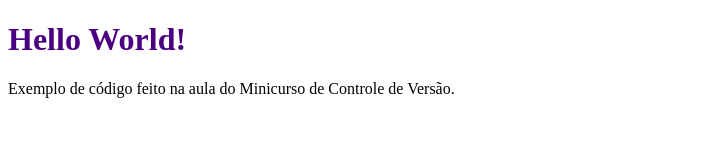
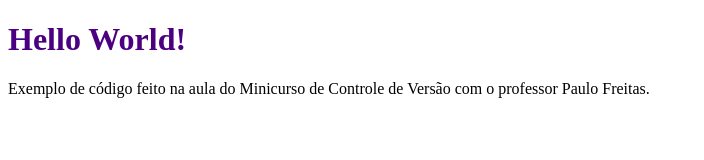
Before and after one commit to guatxinim/aula-minicurso, a plain HTML site: page index.html in a window 1280 px wide. Shown: the whole page, without its empty margins (0-704 px from the left). Drawn offline with Linux system fonts and the light colour scheme.

Commit message:
Adicionando conteúdo à página principal

```diff
--- a/index.html
+++ b/index.html
@@ -10,7 +10,7 @@
 <body>
 
     <h1 style="color: indigo;">Hello World!</h1>
-    <p>Exemplo de código feito na aula do Minicurso de Controle de Versão.</p>
+    <p>Exemplo de código feito na aula do Minicurso de Controle de Versão com o professor Paulo Freitas.</p>
 
 </body>
 </html>
```
